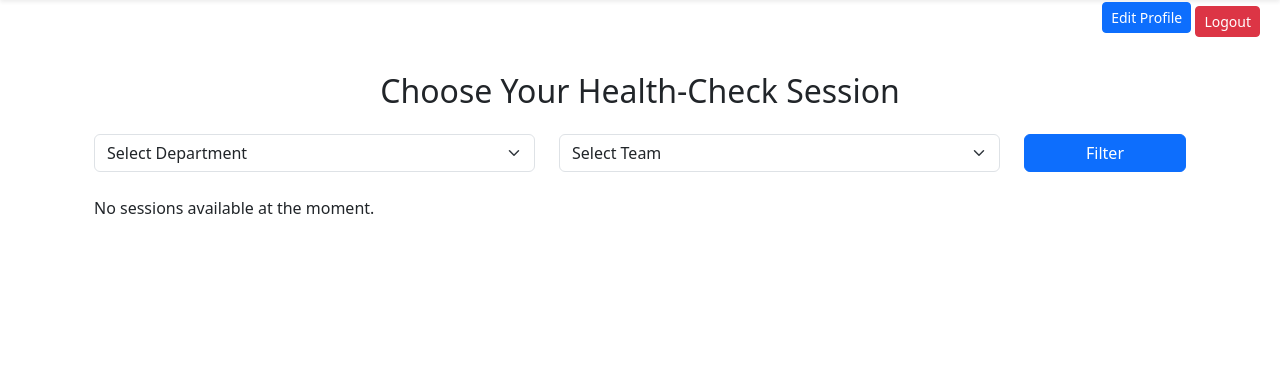
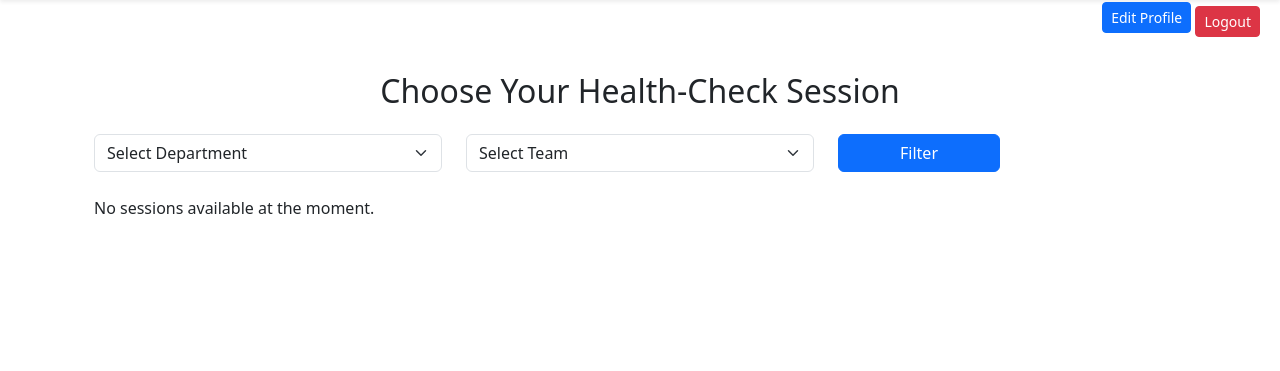
Before and after one commit to simonepietraroia/Sky-TV-Project, a Django app: page /sessions/ in a window 1280 px wide. Shown: the part 70-441 px from the top of the page. Run offline with Django 5.2, Linux system fonts and the light colour scheme; a user stored in the database is signed in; data comes from the database, SQL or seed files in the repository.

Commit message:
added button & finalised portal

```diff
--- a/SkyTvApp/DevSign_Vote/templates/DevSign_Vote/session-select.html
+++ b/SkyTvApp/DevSign_Vote/templates/DevSign_Vote/session-select.html
@@ -6,9 +6,10 @@
 {% block content %}
 <div class="container mt-5">
   <h2 class="text-center mb-4">Choose Your Health‑Check Session</h2>
+
   <form method="get" class="mb-4">
-    <div class="row">
-      <div class="col-md-5">
+    <div class="row align-items-end">
+      <div class="col-md-4">
         <select name="department" class="form-select" id="departmentSelect">
           <option value="">Select Department</option>
           {% for department in departments %}
@@ -19,7 +20,7 @@
         </select>
       </div>
 
-      <div class="col-md-5">
+      <div class="col-md-4">
         <select name="team" class="form-select" id="teamSelect">
           <option value="">Select Team</option>
           {% for team in teams %}
@@ -30,12 +31,18 @@
         </select>
       </div>
 
-      <div class="col-md-2">
-        <button type="submit" class="btn btn-primary w-100">Filter</button>
+      <div class="col-md-2 d-grid">
+        <button type="submit" class="btn btn-primary">Filter</button>
       </div>
+
+      {% if user.role == "team_leader" %}
+      <div class="col-md-2 d-grid">
+        <a href="{% url 'create_session' %}" class="btn btn-primary">Create New Session</a>
+      </div>
+      {% endif %}
     </div>
   </form>
-  <!-- SESSIONS GRID -->
+
   <div id="sessionsContainer" class="row row-cols-1 row-cols-md-2 g-4">
     {% for session in sessions %}
       <div class="col">
```
